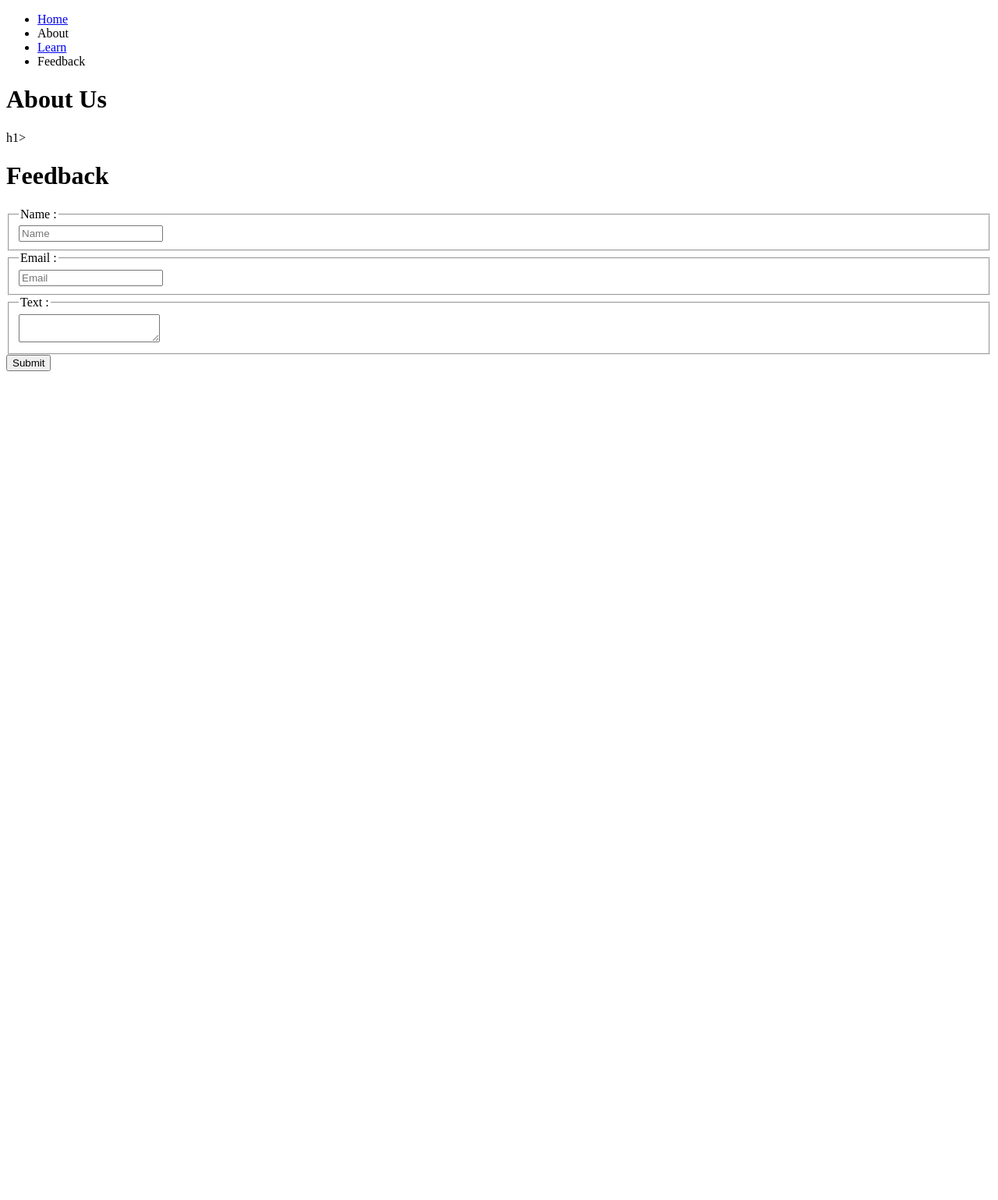
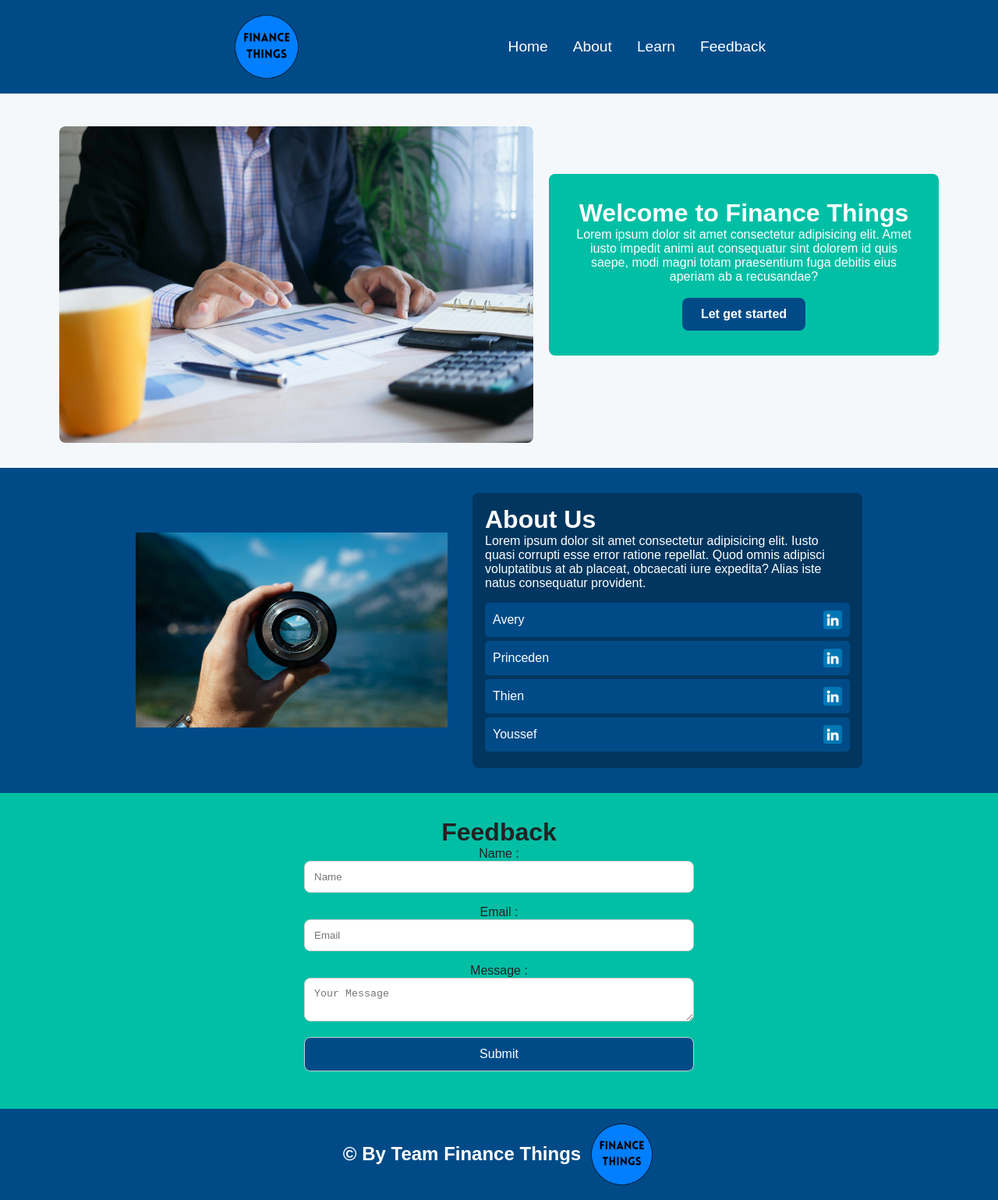
Before and after one commit to DeV6710/Finance-Things, a plain HTML site: page htmls/Home.html in a window 1280 px wide. Shown: the whole page at 78% size. Before the commit the page ends 800 px from the top, so only its background shows below. Drawn offline with Linux system fonts and the light colour scheme; a web font is replaced by a local one.

Commit message:
Updated Home

```diff
--- a/css/Home.css
+++ b/css/Home.css
@@ -0,0 +1,215 @@
+/* Base Reset */
+* {
+    margin: 0;
+    padding: 0;
+    box-sizing: border-box;
+}
+
+/* Colors & Fonts */
+:root {
+    --primary: #004b87; /* Deep finance blue */
+    --secondary: #f5f8fa; /* Soft background */
+    --accent: #00bfa5; /* Teal accent */
+    --text-dark: #222;
+    --text-light: #fff;
+    --hover: #00365f;
+}
+
+body {
+    font-family: Arial, sans-serif;
+    background-color: var(--secondary);
+    color: var(--text-dark);
+}
+
+/* Navbar */
+.navbar {
+    display: flex;
+    justify-content: space-evenly;
+    align-items: center;
+    background-color: var(--primary);
+    padding: 1rem 2rem;
+    font-size: 1.2rem;
+    position: fixed;
+    width: 100%;
+    top: 0;
+    z-index: 1000;
+    border-bottom: 2px white solid;
+}
+
+.nav-links {
+    list-style: none;
+    display: flex;
+    gap: 2rem;
+}
+
+.nav-links li a {
+    text-decoration: none;
+    color: var(--text-light);
+    transition: color 0.3s ease;
+}
+
+.nav-links a:hover {
+    color: var(--accent);
+}
+
+#logo {
+    width: 88px;
+}
+
+/* Home Section */
+#home {
+    margin-top: 80px;
+    display: flex;
+    flex-wrap: wrap;
+    gap: 20px;
+    padding: 2rem;
+    align-items: center;
+    justify-content: center;
+}
+
+.homeIMG {
+    margin-top: 50px;
+    max-width: 100%;
+    border-radius: 8px;
+}
+
+#home_container {
+    background-color: var(--accent);
+    padding: 2rem;
+    border-radius: 8px;
+    color: var(--text-light);
+    max-width: 500px;
+    text-align: center;
+}
+
+.button-link {
+    display: inline-block;
+    padding: 12px 24px;
+    background-color: var(--primary);
+    color: var(--text-light);
+    border-radius: 8px;
+    text-decoration: none;
+    font-weight: bold;
+    transition: background-color 0.3s ease, transform 0.2s ease;
+}
+
+.button-link:hover {
+    background-color: var(--hover);
+    transform: translateY(-2px);
+}
+
+/* About Section */
+#about {
+    background-color: var(--primary);
+    color: var(--text-light);
+    padding: 2rem;
+    display: flex;
+    flex-wrap: wrap;
+    align-items: center;
+    gap: 2rem;
+    justify-content: center;
+}
+
+#container {
+    max-width: 500px;
+    padding: 1rem;
+    background-color: var(--hover);
+    border-radius: 8px;
+}
+
+#container p {
+    font-size: 1rem;
+    margin-bottom: 1rem;
+}
+
+#lists ul {
+    padding: 0;
+}
+
+#container li {
+    list-style: none;
+    background-color: var(--primary);
+    margin: 5px 0;
+    padding: 10px;
+    border-radius: 5px;
+    display: flex;
+    justify-content: space-between;
+    align-items: center;
+}
+
+#container li a {
+    color: var(--text-light);
+    text-decoration: none;
+}
+
+.ln {
+    width: 24px;
+}
+
+/* Feedback Section */
+#feedBack {
+    background-color: var(--accent);
+    padding: 2rem;
+    text-align: center;
+}
+
+fieldset{
+    border: none;
+}
+#Feed form {
+    max-width: 500px;
+    margin: auto;
+    font-size: 1rem;
+}
+
+input, textarea, button {
+    width: 100%;
+    padding: 12px;
+    border-radius: 8px;
+    border: 1px solid #ccc;
+    margin-bottom: 1rem;
+}
+
+#submit {
+    background-color: var(--primary);
+    color: var(--text-light);
+    font-size: 1rem;
+    cursor: pointer;
+    transition: background-color 0.3s ease;
+}
+
+#submit:hover {
+    background-color: var(--hover);
+}
+
+/* Footer */
+footer {
+    background-color: var(--primary);
+    color: var(--text-light);
+    padding: 1rem;
+    display: flex;
+    justify-content: center;
+    align-items: center;
+    gap: 10px;
+}
+
+/* Responsive Adjustments */
+@media (max-width: 768px) {
+    .navbar {
+        flex-direction: column;
+        gap: 10px;
+    }
+    #about, #home {
+        flex-direction: column;
+    }
+    #home_container, #container {
+        max-width: 100%;
+    }
+    #aboutImg{
+        width: 80%;
+    }
+
+    #homeIMG{
+        width: 100%;
+    }
+}
--- a/htmls/Home.html
+++ b/htmls/Home.html
@@ -5,27 +5,60 @@
     <meta name="viewport" content="width=device-width, initial-scale=1.0">
     <title>Home</title>
     <link rel="stylesheet" href="/Finance-Things/css/Home.css">
+    <style>
+    @import url('https://fonts.googleapis.com/css2?family=Mozilla+Headline:wght@200..700&display=swap');
+    </style>
+    <script
+      defer
+      src="https://www.gstatic.com/firebasejs/8.10.1/firebase-app.js"
+    ></script>
+    <script defer src="https://www.gstatic.com/firebasejs/8.10.1/firebase-database.js"></script>
+
+    <script defer src="../js/firebase.js"></script>
+    <script defer src="../js/Home.js"></script>
 </head>
 <body>
     <!-- Thien NAv -->
 
     <nav class="navbar">
-        <div class="logo"></div>
+        <img src="../imgs/logo.png" alt=""  id="logo" width="120px">
         <ul id="bgColor" class="nav-links">
             <li><a href="home.html">Home</a></li>
-            <li>About</li>
+            <li><a href="#about">About</a></li>
             <li><a href="Dashborard.html">Learn</a></li>
-            <li>Feedback</li>
+            <li><a href="#feedBack">Feedback</a></li>
         </ul>
     </nav>
 
     <!-- Thien Home page -->
-
+     <div id="home">
+        <img src="../imgs/Home.jpg" class="homeIMG" width="50%">
+        <div id="home_container">
+            <h1 class="homeh1">Welcome to Finance Things</h1>
+            <p class="homeP">Lorem ipsum dolor sit amet consectetur adipisicing elit. Amet iusto impedit animi aut consequatur sint dolorem id quis saepe, modi magni totam praesentium fuga debitis eius aperiam ab a recusandae?</p>
+            <br>
+            <a href="../htmls/Dashborard.html" class="button-link">Let get started</a>
+        </div>
+     </div>
     <!-- Avery About -->
-     <div id="about">
-     <h1>About Us</div>h1>
 
 
+    <div id="about">
+        <img src="../imgs/about.jpg" alt="" id="aboutImg" width="400px" height="250px">
+        <div id="container">
+            <h1>About Us</h1>
+
+            <p>Lorem ipsum dolor sit amet consectetur adipisicing elit. Iusto quasi corrupti esse error ratione repellat. Quod omnis adipisci voluptatibus at ab placeat, obcaecati iure expedita? Alias iste natus consequatur provident.</p>
+            <div id="lists">
+                <!-- Your LinkedIns account here  -->
+                 <ul>
+                <li><a href="#feedBack" target="_blank">Avery</a><img src="../imgs/ln.png" alt="" class="ln"></li>
+                <li><a href="#feedBack" target="_blank">Princeden</a><img src="../imgs/ln.png" alt=""  class="ln"></li>
+                <li><a href="#feedBack" target="_blank">Thien</a><img src="../imgs/ln.png" alt=""  class="ln"></li>
+                <li><a href="#feedBack" target="_blank">Youssef</a><img src="../imgs/ln.png" alt=""  class="ln"></li>
+                </ul>
+            </div>
+        </div>
 
      </div>
     <!-- Youssef Feedback -->
@@ -39,21 +72,19 @@
                 </fieldset>
                 <fieldset>
                     <legend>Email :</legend>
-                    <input type="text" name="" id="email" placeholder="Email">
+                    <input type="email" name="" id="email" placeholder="Email">
                 </fieldset>
                  <fieldset>
-                    <legend>Text :</legend>
-                    <textarea name="" id="text" placeholder="Your Message">
+                    <legend>Message :</legend>
+                   <textarea name="" id="text" placeholder="Your Message"></textarea>
+                </fieldset>
+                <button id="submit">Submit</button>
+            </form>
 
-                    </textarea>
-                </fieldset>
-            </form>
-            <button id="submit">Submit</button>
         </div>
     </div>
     <!-- Avery Feedback -->
-
-
+        <footer><h2>© By Team Finance Things</h2><img src="../imgs/logo.png" alt="" width="85px"></footer>
 
 </body>
 </html>
--- /dev/null
+++ b/js/Home.js
@@ -0,0 +1,23 @@
+const database = firebase.database().ref()
+
+
+let namer = document.getElementById("name")
+let email = document.getElementById("email")
+let message = document.getElementById("text")
+let submit = document.getElementById("submit")
+let date = new Date()
+submit.onclick = sent
+
+function sent(e){
+    e.preventDefault()
+         const data = {
+        NAME:namer.value,
+        EMAIL:email.value,
+        DATE: date.toString(),
+        MESSAGE: message.value
+    }
+    database.push(data)
+    namer.value = ""
+    email.value = ""
+    message.value = ""
+}
--- /dev/null
+++ b/js/firebase.js
@@ -0,0 +1,15 @@
+// For Firebase JS SDK v7.20.0 and later, measurementId is optional
+const firebaseConfig = {
+  apiKey: "AIzaSyD1B7_JmaG4pCd_tTcHKZ334VtE8rNPfNo",
+  authDomain: "finance-things.firebaseapp.com",
+  databaseURL: "https://finance-things-default-rtdb.firebaseio.com",
+  projectId: "finance-things",
+  storageBucket: "finance-things.firebasestorage.app",
+  messagingSenderId: "1073231829816",
+  appId: "1:1073231829816:web:00bcbacda9e29f2a45bfcd",
+  measurementId: "G-ERWPLRYSEQ"
+};
+
+
+
+firebase.initializeApp(firebaseConfig);
```
Also changed, not shown: css/Learning.css (+42 -0 lines), htmls/Learning.html (+26 -4 lines), js/learn.js (added, +107 -0 lines), imgs/Home.jpg (added), imgs/about.jpg (added), imgs/ln.png (added), imgs/logo.png (renamed from imgs/your_paragraph_text__1_-removebg-preview.png).
